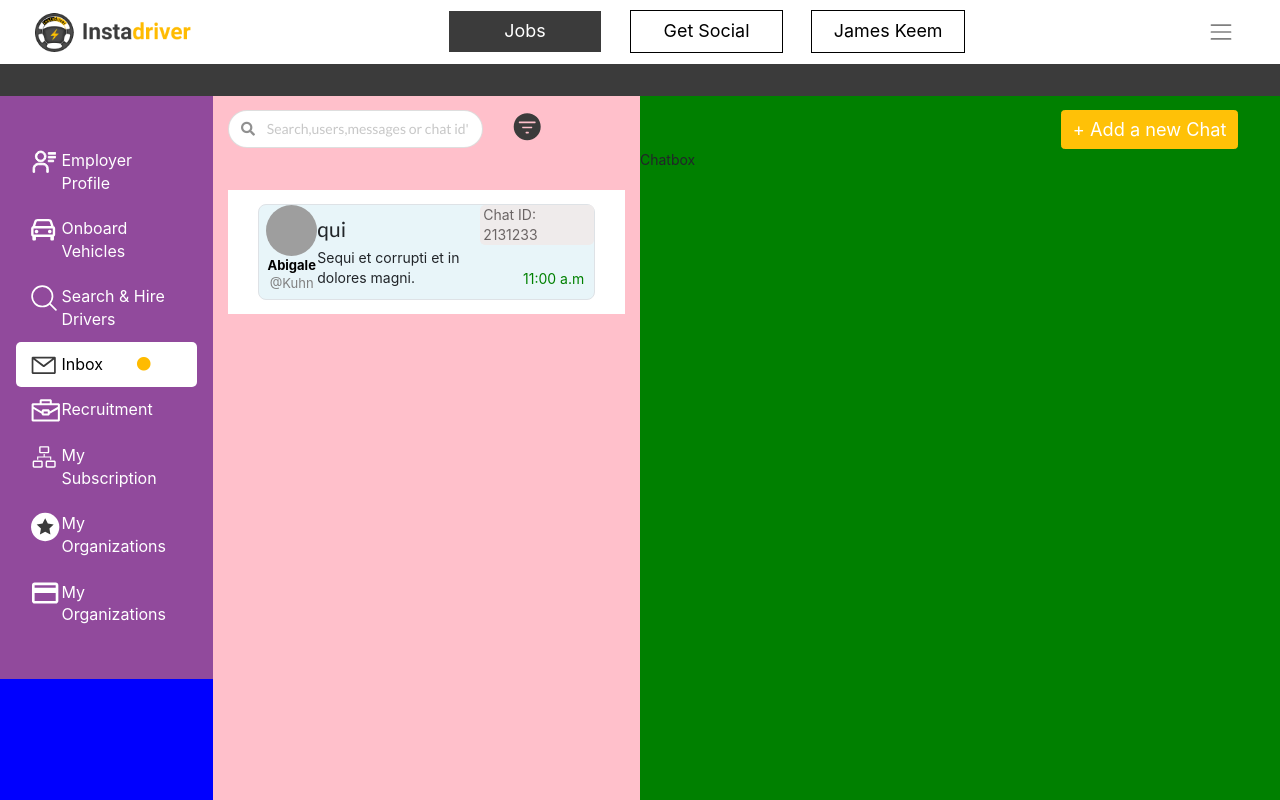
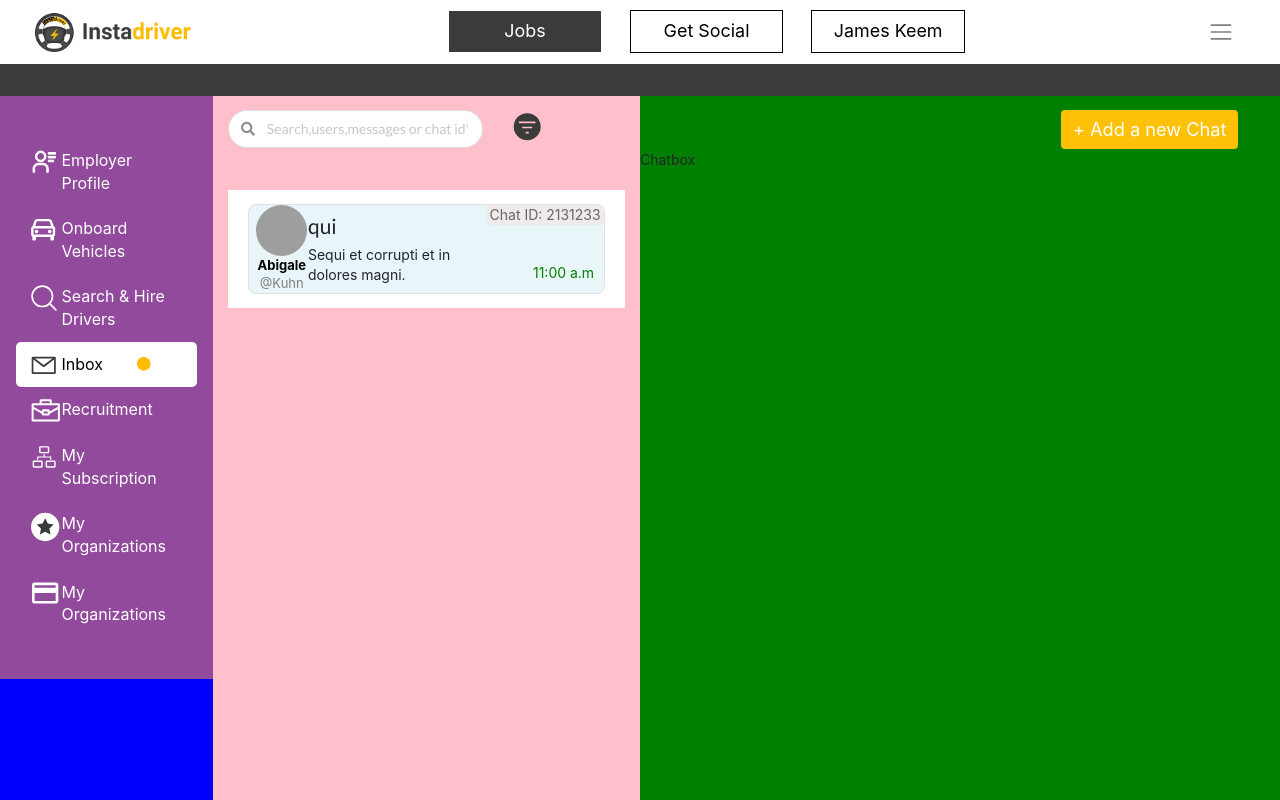
Before and after one commit to AbbyB97/FS_assignment, a React (Create React App) app: page / in a window 1280 px wide. Shown: the top 800 px of the page. Built offline with nearby package versions, Linux system fonts and the light colour scheme; grey boxes are pictures that could not be loaded.

Commit message:
quickfixes for msg list

```diff
--- a/src/App.scss
+++ b/src/App.scss
@@ -174,7 +174,7 @@ hr {
   display: flex;
   flex-direction: column;
   .card-style {
-    width: 85%;
+    width: 90%;
     margin: auto;
     margin-top: 1rem;
     margin-bottom: 1rem;
--- a/src/components/MessageList.js
+++ b/src/components/MessageList.js
@@ -71,7 +71,7 @@ const MessageList = () => {
           <p>{faker.lorem.sentence()}</p>
         </div>
         <div className="time-id-column">
-          <p  className="px-1" style={{borderRadius:"5px",color:"#6B6565",background:"#efebeb"}}>Chat ID: 2131233</p>
+          <div style={{maxWidth:"max-content"}}><p  className="px-1" style={{borderRadius:"5px",color:"#6B6565",background:"#efebeb"}}>Chat ID: 2131233</p></div>
           <p style={{textAlign:"right",padding:"10px",color:"green"}}>11:00 a.m</p>
         </div>
       </div>
```
Also changed, not shown: 1 other file (tests, documents, lock files or other folders).
